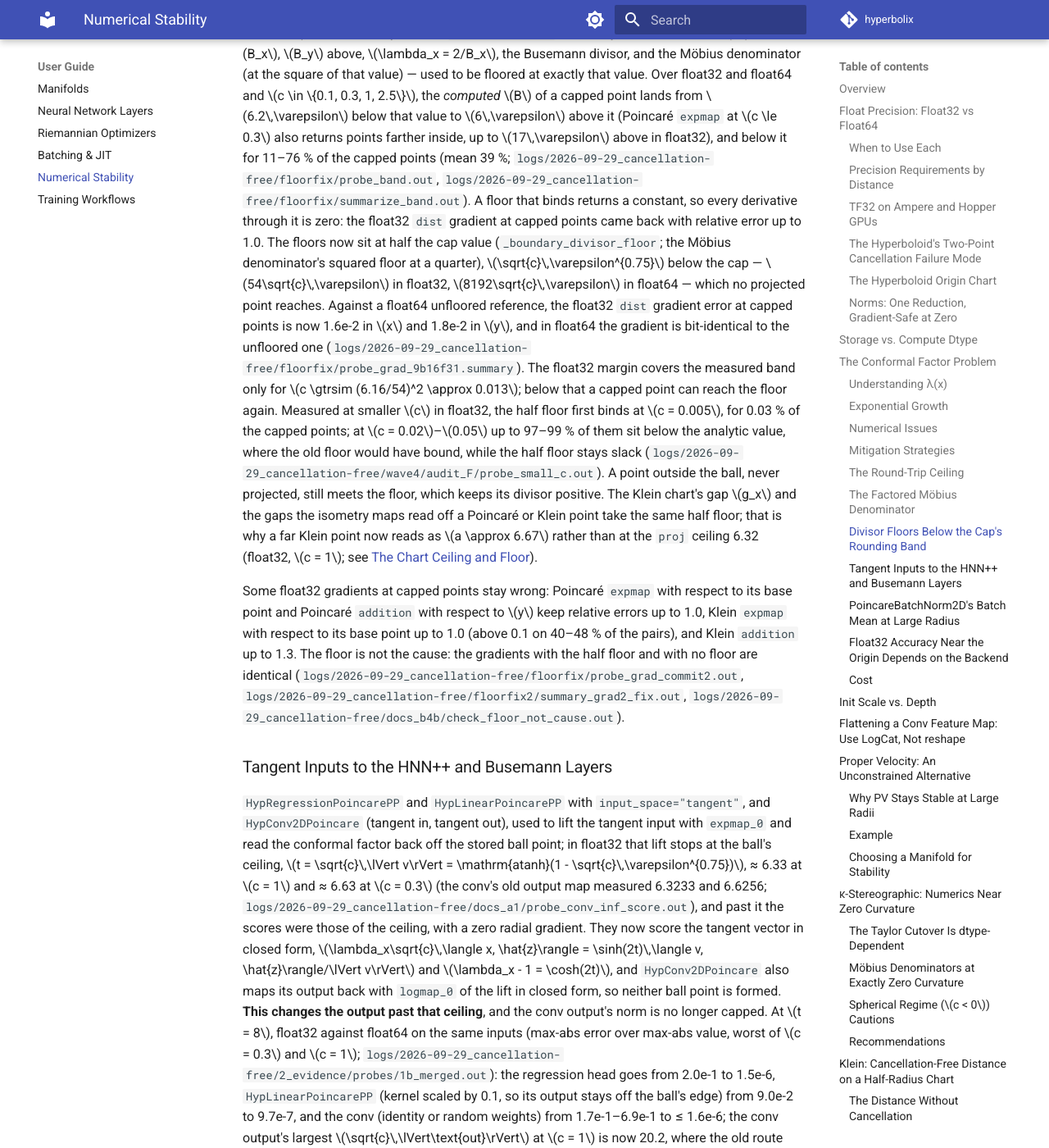
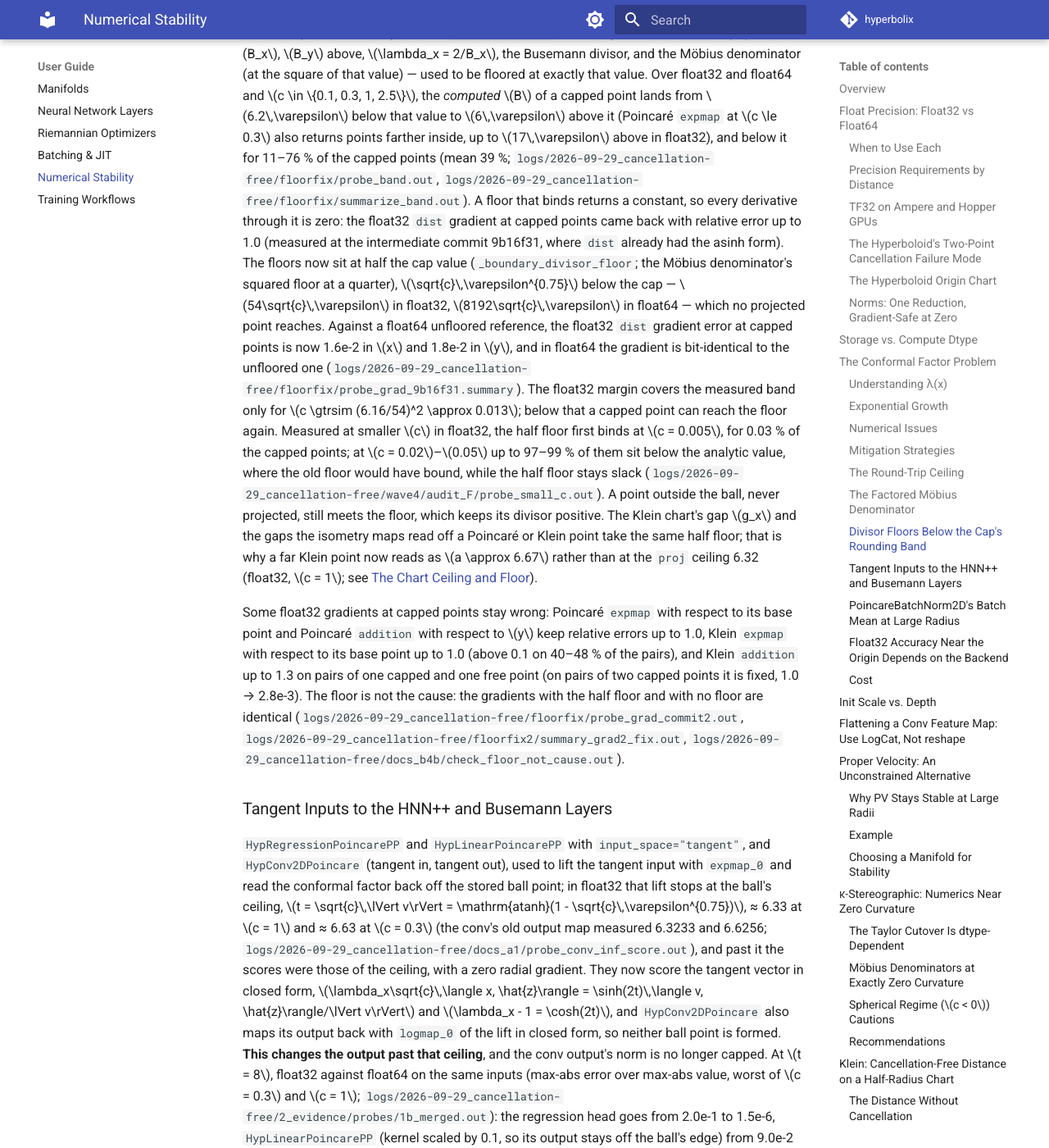
Before and after one commit to timoklein/hyperbolix, an MkDocs documentation site: the page built from docs/user-guide/numerical-stability.md, in a window 1280 px wide and 1400 px high, scrolled down 23431 px. Shown: the whole window at 82% size. Built offline with MkDocs 1.6.1 and Material for MkDocs 9.7.7, drawn with Linux system fonts in a browser that asks for light colours; comment, search, counter and statistics services are not loaded; the version menu is left out; some of the changed text lies outside the part shown.

Commit message:
Scope three numerics-guide figures the docs audit flagged
The log_prob radial error spans 2.3e-7 to 2.6e-7 over sigma; the dist gradient 'before' is from the intermediate commit 9b16f31; the float32 Klein addition residual is on mixed capped/free pairs only (cap-cap pairs go 1.0 -> 2.8e-3). Evidence: wave4/audit_D1a report, 2_evidence/probes/1c_merged.out, floorfix2/probe_grad2_fix.out.

```diff
--- a/docs/user-guide/numerical-stability.md
+++ b/docs/user-guide/numerical-stability.md
@@ -302,7 +302,7 @@
    own transport to the origin: it splits $u$ into radial and perpendicular parts along
    $\hat\mu = \mu_s/\lVert\mu_s\rVert$, divides the radial part by $\cosh a = \sqrt{c}\,\mu_0$, and
    subtracts the rounding residue the perpendicular part carries along $\hat\mu$. Its radial error
-   is 2.3e-7 at $a = 10$, and $\lvert\log p_{32} - \log p_{64}\rvert$ at $a = 10$ (max over 512
+   is 2.3e-7 to 2.6e-7 at $a = 10$, and $\lvert\log p_{32} - \log p_{64}\rvert$ at $a = 10$ (max over 512
    draws, $D = 3$; $\sigma = 0.1, 0.3, 1$ and a diagonal $\sigma$ at $c = 1$, $\sigma = 0.3$ at
    $c = 0.5$) goes from 1.3e-2–2.0e-2 to 2.2e-3–4.5e-3
    (`logs/2026-09-29_cancellation-free/1c/probe_old.out`,
@@ -961,7 +961,8 @@
 11–76 % of the capped points (mean 39 %; `logs/2026-09-29_cancellation-free/floorfix/probe_band.out`,
 `logs/2026-09-29_cancellation-free/floorfix/summarize_band.out`). A floor that binds returns a
 constant, so every derivative through it is zero: the float32 `dist` gradient at capped points came
-back with relative error up to 1.0. The floors now sit at half the cap value
+back with relative error up to 1.0 (measured at the intermediate commit 9b16f31, where `dist`
+already had the asinh form). The floors now sit at half the cap value
 (`_boundary_divisor_floor`; the Möbius denominator's squared floor at a quarter),
 $\sqrt{c}\,\varepsilon^{0.75}$ below the cap — $54\sqrt{c}\,\varepsilon$ in float32,
 $8192\sqrt{c}\,\varepsilon$ in float64 — which no projected point reaches. Against a float64
@@ -981,7 +982,8 @@
 Some float32 gradients at capped points stay wrong: Poincaré `expmap` with respect to its base
 point and Poincaré `addition` with respect to $y$ keep relative errors up to 1.0, Klein `expmap`
 with respect to its base point up to 1.0 (above 0.1 on 40–48 % of the pairs), and Klein
-`addition` up to 1.3. The floor is not the cause: the gradients with the half floor and with no
+`addition` up to 1.3 on pairs of one capped and one free point (on pairs of two capped points it
+is fixed, 1.0 → 2.8e-3). The floor is not the cause: the gradients with the half floor and with no
 floor are identical (`logs/2026-09-29_cancellation-free/floorfix/probe_grad_commit2.out`,
 `logs/2026-09-29_cancellation-free/floorfix2/summary_grad2_fix.out`,
 `logs/2026-09-29_cancellation-free/docs_b4b/check_floor_not_cause.out`).
```
